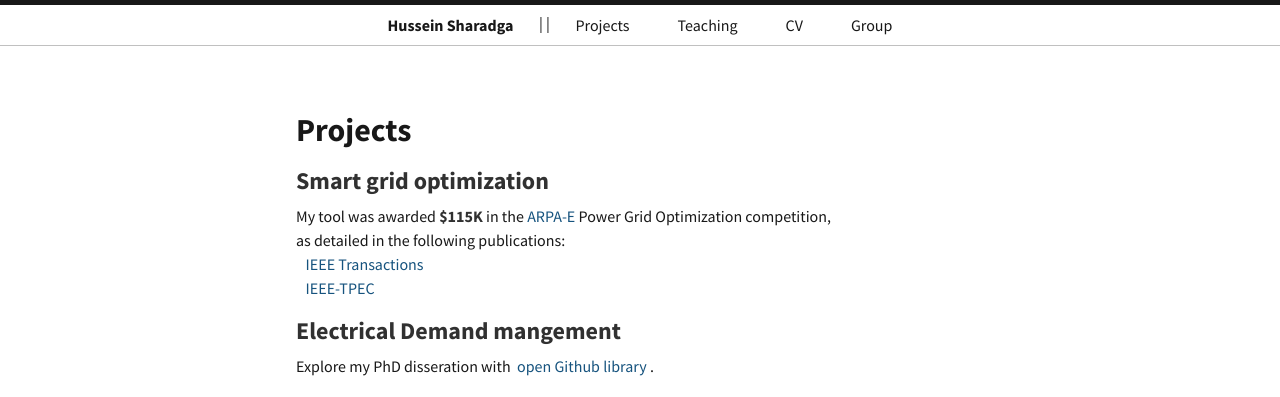
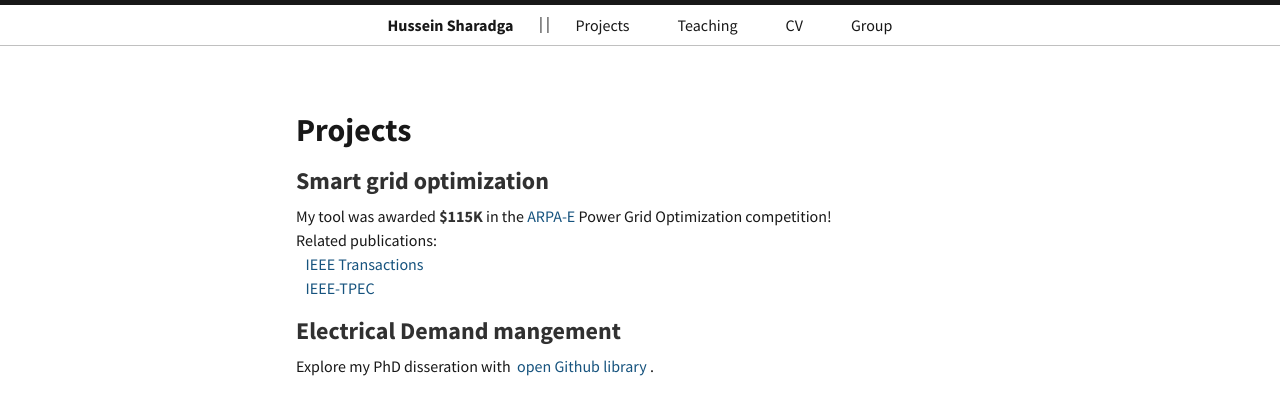
Before and after one commit to hssharadga/hssharadga.github.io, a Jekyll site: the page built from Projects.md, in a window 1280 px wide. Shown: the top 397 px of the page. Built offline with Jekyll 4.4.1, drawn with Linux system fonts in a browser that asks for light colours.

Commit message:
Update Projects.md

```diff
--- a/Projects.md
+++ b/Projects.md
@@ -6,8 +6,8 @@
 Smart grid optimization
 ---
 
-My tool was awarded **$115K** in the <a href="https://gocompetition.energy.gov/" target="_blank">ARPA-E</a>  Power Grid Optimization competition, <br>
-as detailed in the following publications: <br>
+My tool was awarded **$115K** in the <a href="https://gocompetition.energy.gov/" target="_blank">ARPA-E</a>  Power Grid Optimization competition! <br>
+Related publications: <br>
 &nbsp;&nbsp; <a href="https://hssharadga.github.io/assets/IEEE_TIA.pdf" target="_blank">IEEE Transactions</a>  <br>
 &nbsp;&nbsp; <a href="https://hssharadga.github.io/assets/IEEE_TPEC.pdf" target="_blank">IEEE-TPEC</a>
 
```
